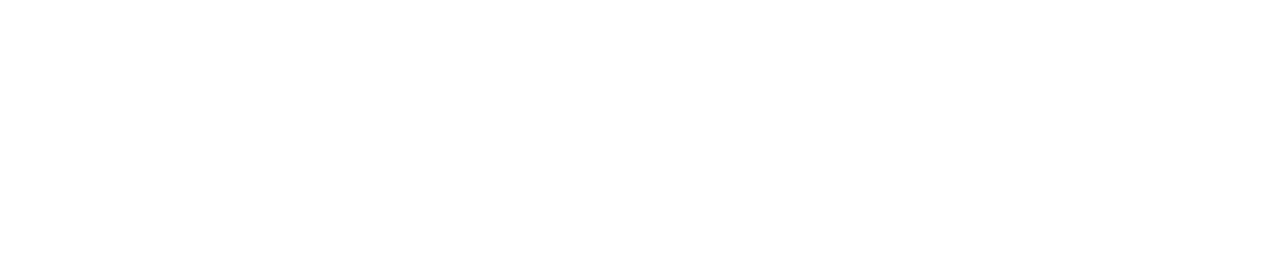
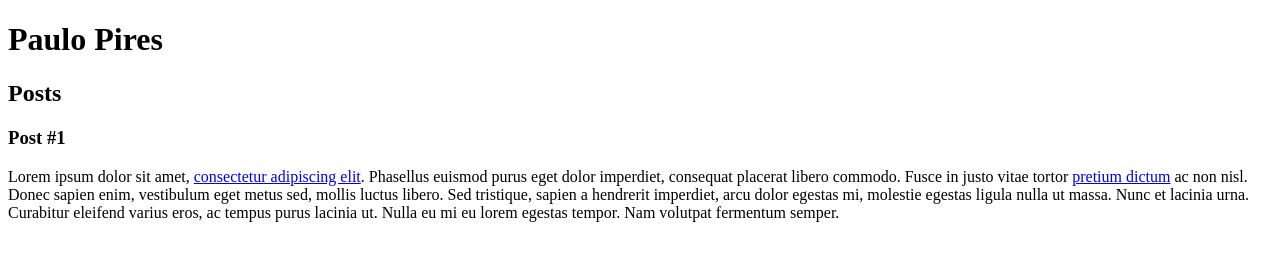
Before and after one commit to paulo-pires-br/Digital-Innovation-One, a plain HTML site: page html-css/index.html in a window 1280 px wide. Drawn offline with Linux system fonts and the light colour scheme.

Commit message:
Como usar textos e links em HTML

```diff
--- a/html-css/index.html
+++ b/html-css/index.html
@@ -5,6 +5,27 @@
         <title>Paulo Pires</title>
     </head>
     <body>
+        <header>
+            <h1>Paulo Pires</h1>
+        </header>
+        <section>
+            <header>
+                <h2>Posts</h2>
+            </header>
+            <article>
+                <header>
+                    <h3>Post #1</h3>
+                </header>
+                <p>
+                    Lorem ipsum dolor sit amet, <a href="https://github.com/paulo-pires-br" target="_blank">consectetur adipiscing elit</a>. Phasellus euismod purus eget dolor imperdiet, consequat placerat libero commodo.
+                    Fusce in justo vitae tortor <a href="mailto: teste@gmail.com">pretium dictum</a> ac non nisl. Donec sapien enim, vestibulum eget metus sed, mollis luctus libero. Sed tristique,
+                    sapien a hendrerit imperdiet, arcu dolor egestas mi, molestie egestas ligula nulla ut massa. Nunc et lacinia urna. Curabitur eleifend varius eros,
+                    ac tempus purus lacinia ut. Nulla eu mi eu lorem egestas tempor. Nam volutpat fermentum semper.
+                </p>
+            </article>
+        </section>
+        <footer>
 
+        </footer>
     </body>
 </html>
```
